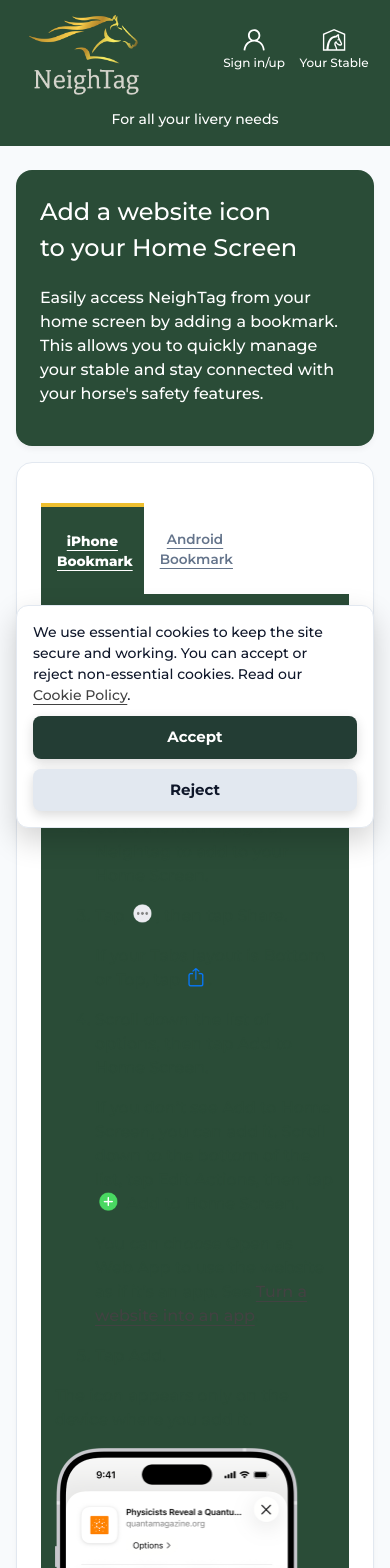
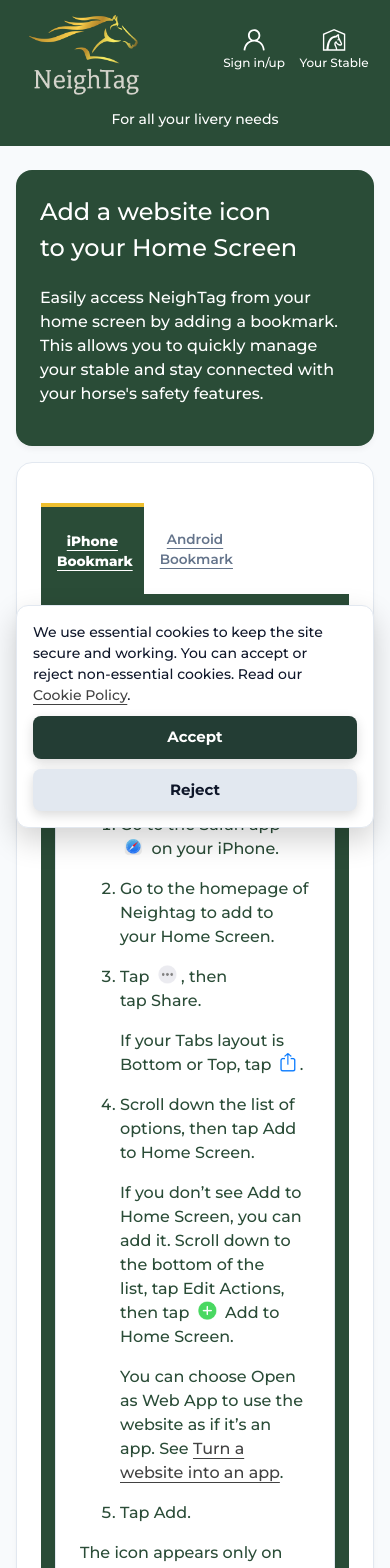
Before and after one commit to stuartthull/neightag2, a React (Create React App) app: page /add-bookmark in a window 390 px wide. Shown: the top 1568 px of the page. Built offline with nearby package versions, Linux system fonts and the light colour scheme.

Commit message:
feat: restructure bookmark instructions for iPhone and Android Home Screens

```diff
--- a/src/pages/add-bookmark.tsx
+++ b/src/pages/add-bookmark.tsx
@@ -89,9 +89,11 @@
                         className="tab-panel"
                         hidden={activeTab !== 'iphone'}
                     >
+                        <section className="tab-container-bookmark section-container white-section-container">
                             <h2 className="textbig marginbsixteen">iPhone Home Screen</h2>
                             <p className="text-medium marginbsixteen">
-                            You can add a website icon to your iPhone Home Screen for quick access.
+                                You can add a website icon to your iPhone Home Screen for quick
+                                access.
                             </p>
                             <ol>
                                 <li className="bookmark-list">
@@ -143,11 +145,13 @@
                                 </li>
                                 <li className="bookmark-list">
                                     <p className="text-medium marginbsixteen">
-                                    Scroll down the list of options, then tap Add to Home Screen.
+                                        Scroll down the list of options, then tap Add to Home
+                                        Screen.
                                     </p>
                                     <p className="text-medium marginbsixteen">
-                                    If you don’t see Add to Home Screen, you can add it. Scroll down
-                                    to the bottom of the list, tap Edit&nbsp;Actions, then tap{' '}
+                                        If you don’t see Add to Home Screen, you can add it. Scroll
+                                        down to the bottom of the list, tap Edit&nbsp;Actions, then
+                                        tap{' '}
                                         <img
                                             src="/images/plus.png"
                                             alt=""
@@ -158,8 +162,8 @@
                                         Add to Home Screen.
                                     </p>
                                     <p className="text-medium marginbsixteen">
-                                    You can choose Open as Web App to use the website as if it’s an
-                                    app. See{' '}
+                                        You can choose Open as Web App to use the website as if it’s
+                                        an app. See{' '}
                                         <a
                                             href="https://support.apple.com/en-gb/guide/iphone/open-as-web-app-iphea86e5236/26/ios/26"
                                             className="xRef AppleTopic"
@@ -198,6 +202,7 @@
                                     .
                                 </p>
                             </div>
+                        </section>
                     </div>
 
                     <div
@@ -207,6 +212,7 @@
                         className="tab-panel"
                         hidden={activeTab !== 'android'}
                     >
+                        <section className="tab-container-bookmark section-container white-section-container">
                             <h2 className="textbig marginbsixteen">Android Home Screen</h2>
                             <p className="text-medium marginbsixteen">
                                 You can create shortcuts to websites on your device’s homepage.
@@ -265,6 +271,7 @@
                                     width="281"
                                 />
                             </figure>
+                        </section>
                     </div>
                 </section>
             </div>
```
Lines whose indentation alone changed are shown as unchanged.
